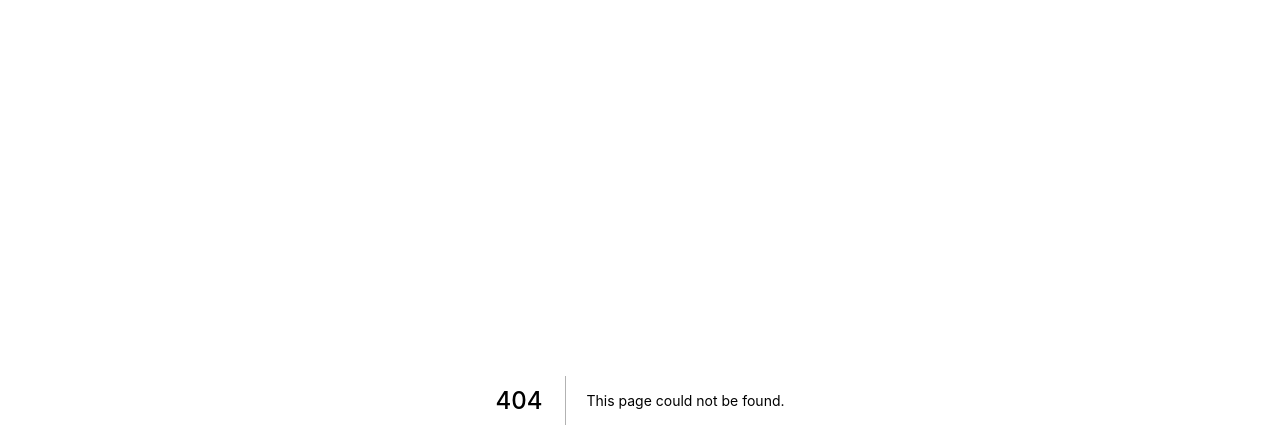
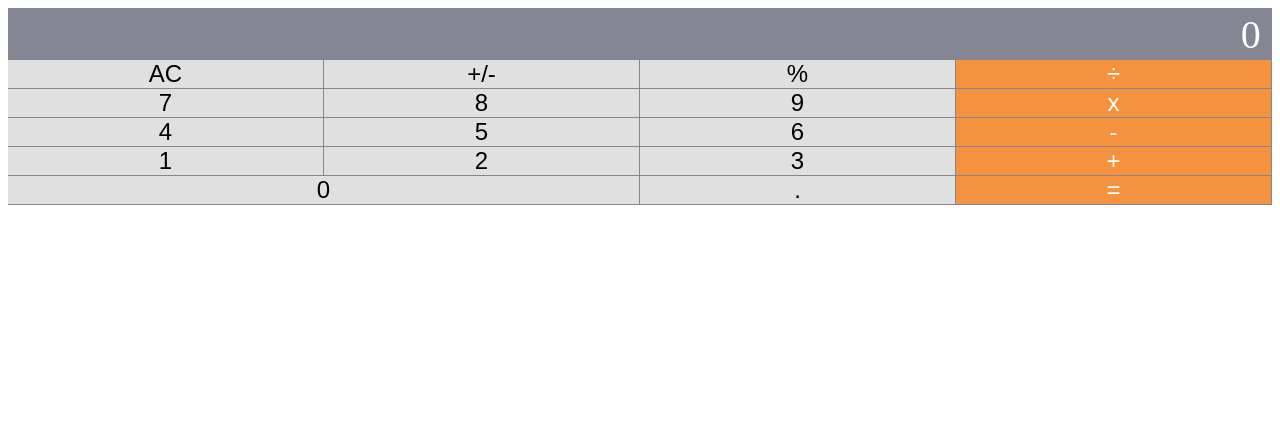
Before and after one commit to BeniCheni/next-fake-me, a Next.js app: page /calculator/Calculator in a window 1280 px wide. Before the commit this address had no page. Shown: the top 448 px of the page. Built offline with nearby package versions, Linux system fonts and the light colour scheme.

Commit message:
feat: implement calculator

```diff
--- /dev/null
+++ b/pages/calculator-playground.js
@@ -0,0 +1,53 @@
+import React from 'react'
+import { createGlobalStyle } from 'styled-components'
+import Calculator from './calculator/Calculator'
+
+const CalculatorPlayground = createGlobalStyle`
+  html {
+     height: 100%;
+     font-size: 10px;
+   }
+
+  body {
+    background-color: black;
+    margin: 0;
+    padding: 0;
+    font-family: sans-serif;
+    height: 100%;
+  }
+
+  #__next, #root {
+    height: 100%;
+  }
+
+   @media (min-width: 400px) and (min-height: 400px) {
+     html {
+       font-size: 20px;
+     }
+   }
+
+   @media (min-width: 500px) and (min-height: 500px) {
+     html {
+       font-size: 30px;
+     }
+   }
+
+   @media (min-width: 600px) and (min-height: 600px) {
+     html {
+       font-size: 40px;
+     }
+   }
+
+   @media (min-width: 800px) and (min-height: 800px) {
+     html {
+       font-size: 50px;
+     }
+   }
+`
+
+export default () => (
+  <React.Fragment>
+    <CalculatorPlayground />
+    <Calculator />
+  </React.Fragment>
+)
--- /dev/null
+++ b/pages/calculator/Button.js
@@ -0,0 +1,42 @@
+import React from 'react'
+import PropTypes from 'prop-types'
+import styled from 'styled-components'
+
+const ButtonCore = styled.div`
+  display: inline-flex;
+  width: ${props => (props.wide ? '50%' : '25%')};
+  flex: 1 0 auto;
+
+  button {
+    background-color: ${props => (props.orange ? '#f5923e' : '#e0e0e0')};
+    color: ${props => (props.orange ? 'white' : null)};
+    border: 0;
+    font-size: 1.5rem;
+    margin: 0 1px 0 0;
+    flex: 1 0 auto;
+    padding: 0;
+  }
+`
+
+class Button extends React.Component {
+  static propTypes = {
+    name: PropTypes.string,
+    orange: PropTypes.bool,
+    wide: PropTypes.bool,
+    clickHandler: PropTypes.func
+  }
+
+  handleClick = () => {
+    this.props.clickHandler(this.props.name)
+  }
+
+  render () {
+    return (
+      <ButtonCore {...this.props}>
+        <button onClick={this.handleClick}>{this.props.name}</button>
+      </ButtonCore>
+    )
+  }
+}
+
+export default Button
--- /dev/null
+++ b/pages/calculator/ButtonPanel.js
@@ -0,0 +1,67 @@
+import Button from './Button'
+import React from 'react'
+import PropTypes from 'prop-types'
+import styled from 'styled-components'
+
+const ButtonPanelCore = styled.div`
+  background-color: #858694;
+  display: flex;
+  flex-direction: row;
+  flex-wrap: wrap;
+  flex: 1 0 auto;
+
+  > div {
+    width: 100%;
+    margin-bottom: 1px;
+    flex: 1 0 auto;
+    display: flex;
+  }
+`
+
+class ButtonPanel extends React.Component {
+  static propTypes = {
+    clickHandler: PropTypes.func
+  }
+
+  handleClick = buttonName => {
+    this.props.clickHandler(buttonName)
+  }
+
+  render () {
+    return (
+      <ButtonPanelCore>
+        <div>
+          <Button name='AC' clickHandler={this.handleClick} />
+          <Button name='+/-' clickHandler={this.handleClick} />
+          <Button name='%' clickHandler={this.handleClick} />
+          <Button name='÷' clickHandler={this.handleClick} orange />
+        </div>
+        <div>
+          <Button name='7' clickHandler={this.handleClick} />
+          <Button name='8' clickHandler={this.handleClick} />
+          <Button name='9' clickHandler={this.handleClick} />
+          <Button name='x' clickHandler={this.handleClick} orange />
+        </div>
+        <div>
+          <Button name='4' clickHandler={this.handleClick} />
+          <Button name='5' clickHandler={this.handleClick} />
+          <Button name='6' clickHandler={this.handleClick} />
+          <Button name='-' clickHandler={this.handleClick} orange />
+        </div>
+        <div>
+          <Button name='1' clickHandler={this.handleClick} />
+          <Button name='2' clickHandler={this.handleClick} />
+          <Button name='3' clickHandler={this.handleClick} />
+          <Button name='+' clickHandler={this.handleClick} orange />
+        </div>
+        <div>
+          <Button name='0' clickHandler={this.handleClick} wide />
+          <Button name='.' clickHandler={this.handleClick} />
+          <Button name='=' clickHandler={this.handleClick} orange />
+        </div>
+      </ButtonPanelCore>
+    )
+  }
+}
+
+export default ButtonPanel
--- /dev/null
+++ b/pages/calculator/Calculator.js
@@ -0,0 +1,27 @@
+import React from 'react'
+import styled from 'styled-components'
+import Display from './Display'
+import ButtonPanel from './ButtonPanel'
+
+const CalculatorCore = styled.div`
+  display: flex;
+  flex-direction: column;
+  flex-wrap: wrap;
+  height: 100%;
+`
+
+export default class Calculator extends React.Component {
+  handleClick = buttonName => {
+    // this.setState(calculate(this.state, buttonName));
+    console.log('bingo')
+  }
+
+  render () {
+    return (
+      <CalculatorCore>
+        <Display value={this.props.next || this.props.total || '0'} />
+        <ButtonPanel clickHandler={this.handleClick} />
+      </CalculatorCore>
+    )
+  }
+}
--- /dev/null
+++ b/pages/calculator/Display.js
@@ -0,0 +1,31 @@
+import React from 'react'
+import PropTypes from 'prop-types'
+import styled from 'styled-components'
+
+const DisplayCore = styled.div`
+  background-color: #858694;
+  color: white;
+  text-align: right;
+  font-weight: 200;
+  flex: 0 0 auto;
+  width: 100%;
+
+  > div {
+    font-size: 2.5rem;
+    padding: 0.2rem 0.7rem 0.1rem 0.5rem;
+  }
+`
+
+export default class Display extends React.Component {
+  static propTypes = {
+    value: PropTypes.string
+  }
+
+  render () {
+    return (
+      <DisplayCore>
+        <div>{this.props.value}</div>
+      </DisplayCore>
+    )
+  }
+}
```
